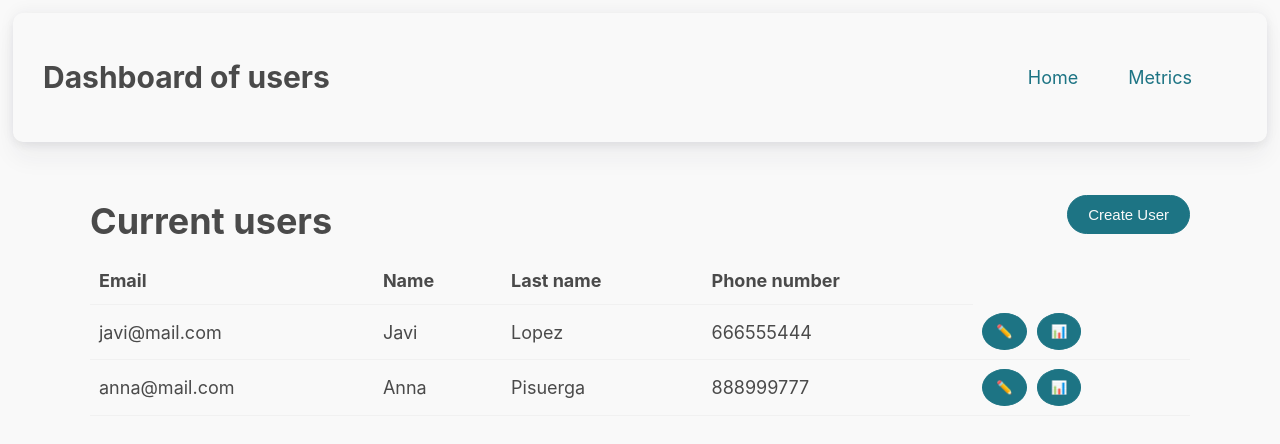
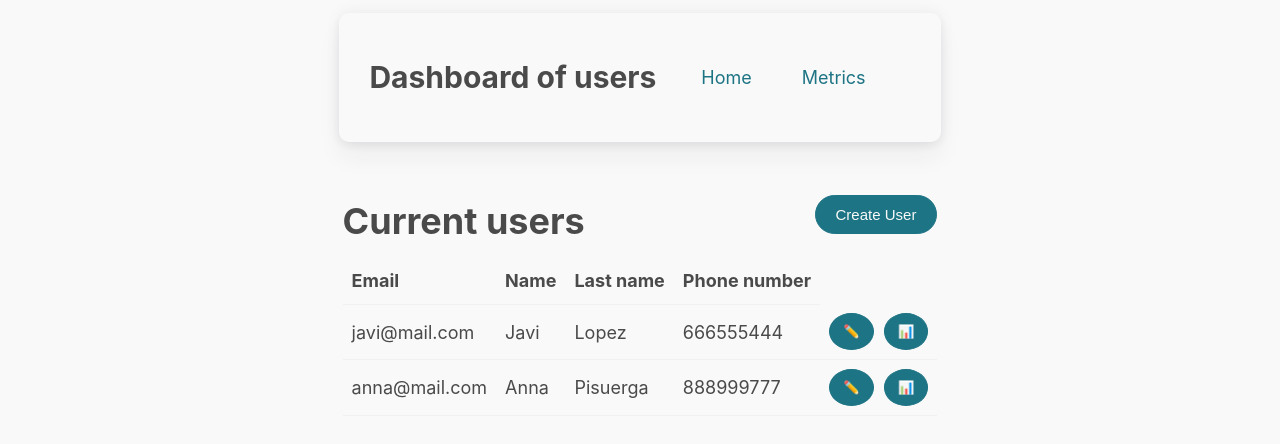
Before and after one commit to martin-garciablanco/users-crud-ts, a React (Vite) app in the folder frontend/: page / in a window 1280 px wide. Shown: the top 444 px of the page. Built offline with nearby package versions, Linux system fonts and the light colour scheme.

Commit message:
style: :lipstick: Refine styles of users page

```diff
--- a/frontend/src/App.module.scss
+++ b/frontend/src/App.module.scss
@@ -1,4 +1,8 @@
 .app {
   max-width: 1400px;
   margin: 0 auto;
+  display: flex;
+  flex-direction: column;
+  align-items: center;
+  justify-content: center;
 }
--- a/frontend/src/pages/UserDetails/UserDetails.module.scss
+++ b/frontend/src/pages/UserDetails/UserDetails.module.scss
@@ -0,0 +1,4 @@
+.main {
+  width: 100%;
+  max-width: 1100px;
+}
```
